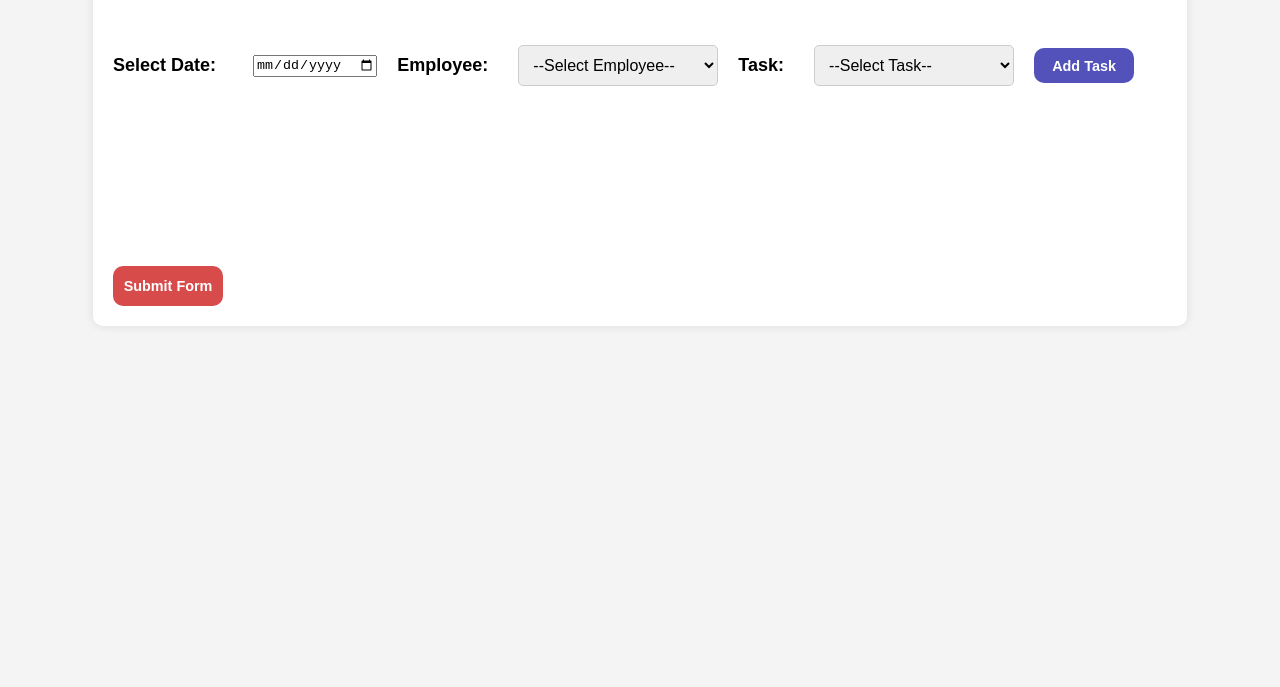
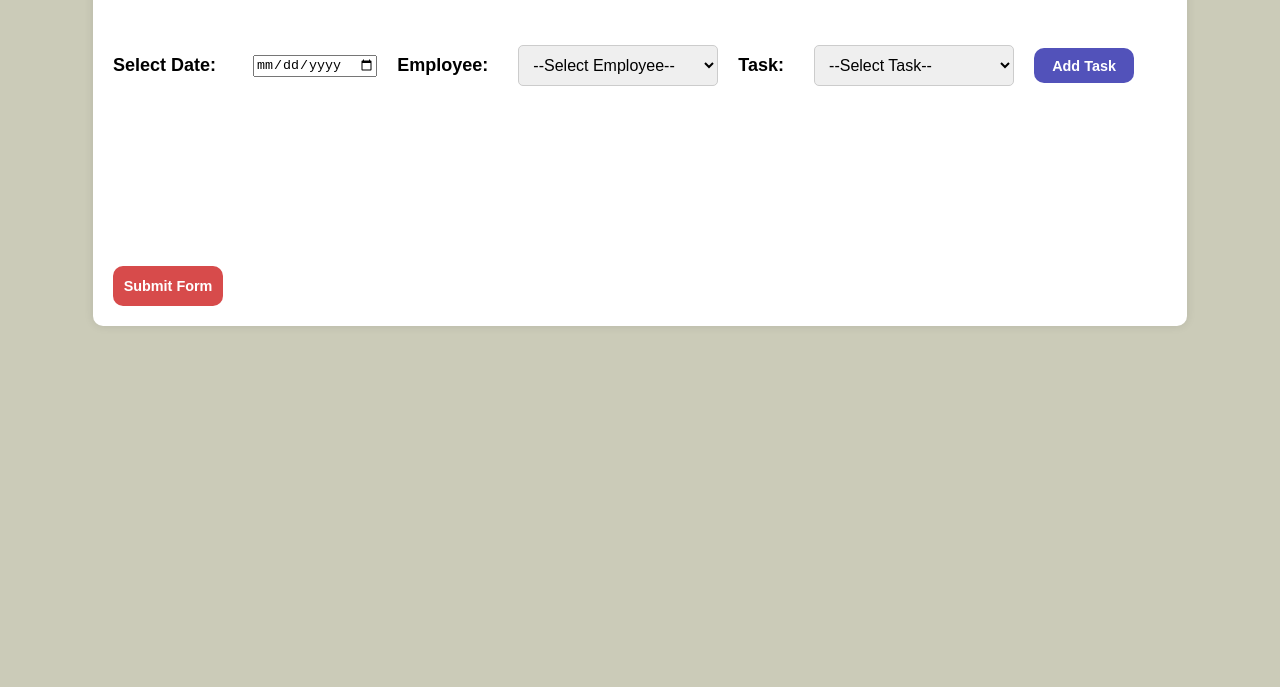
Before and after one commit to SreekanthJaladanki/project_astra, a plain HTML site: page cards/updates.html in a window 1280 px wide. Shown: the part 113-800 px from the top of the page. Drawn offline with Linux system fonts and the light colour scheme.

Commit message:
Modified  files

```diff
--- a/cards/updates.css
+++ b/cards/updates.css
@@ -2,7 +2,7 @@
 body {
     font-family: Arial, sans-serif;
     margin: 20px;
-    background-color: #f4f4f4;
+    background-color: rgb(203, 203, 184);
 }
 
 .container {
```
